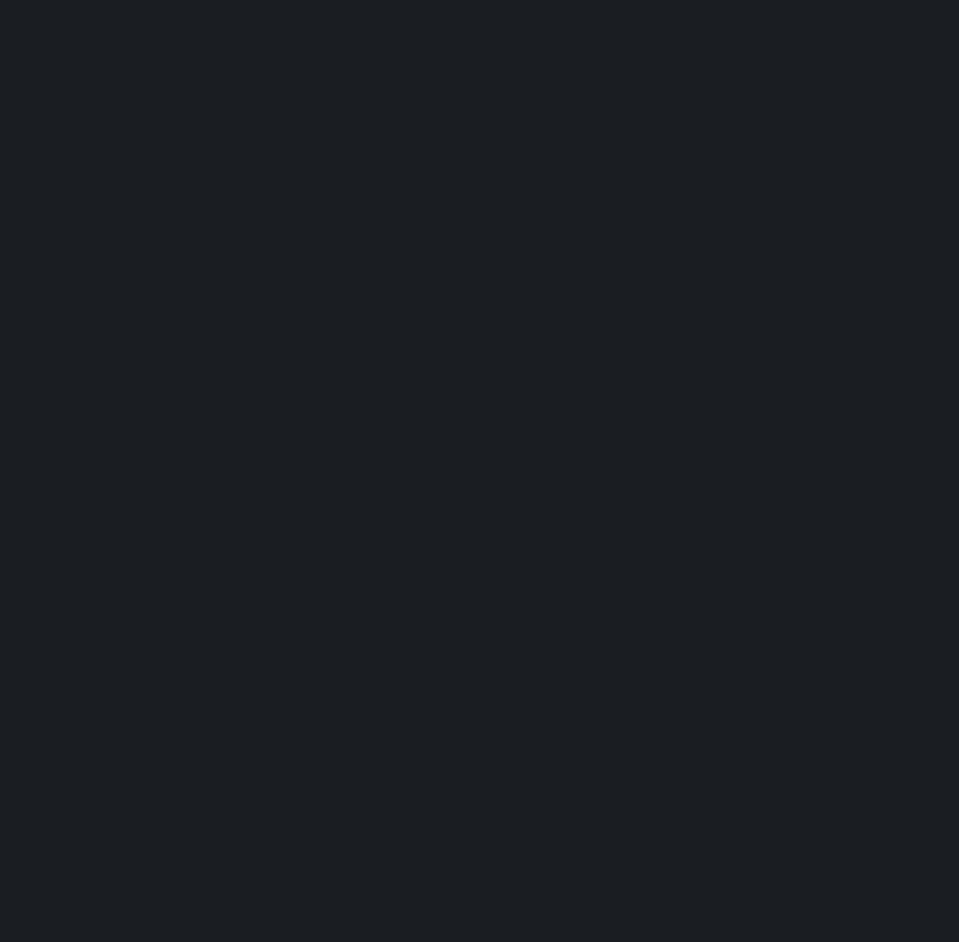
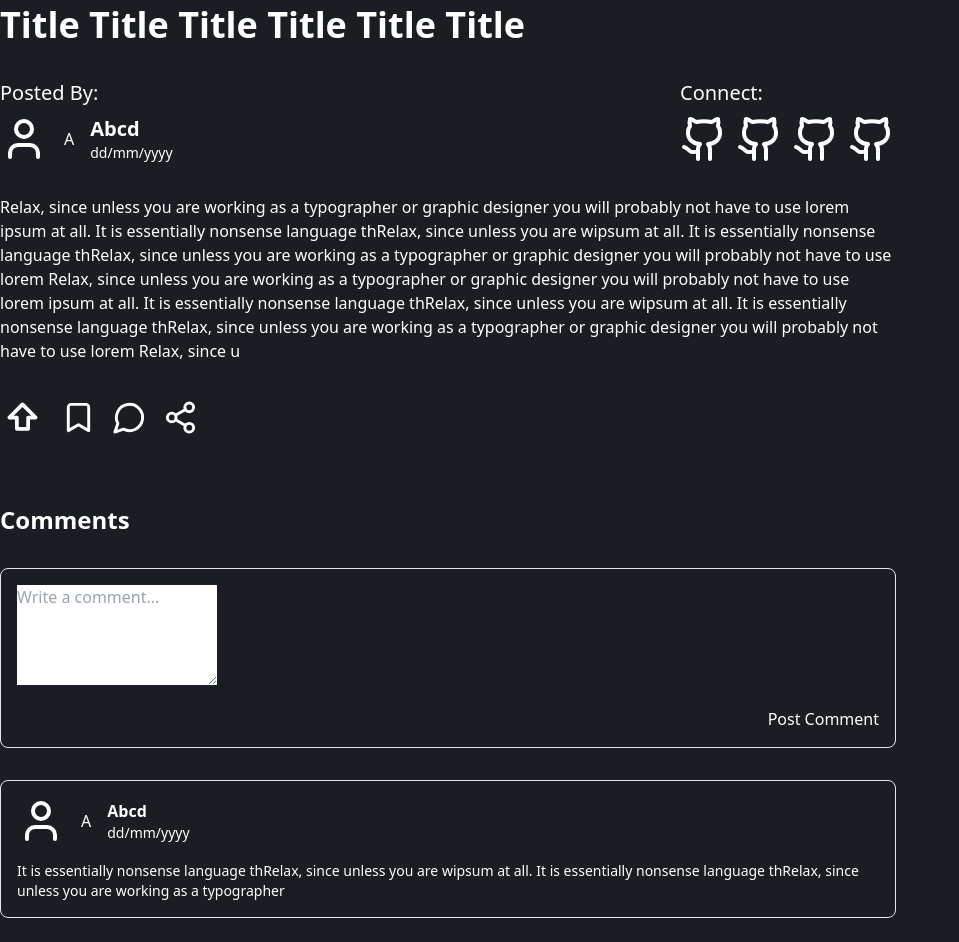
Before and after one commit to shailifadadu/IdeaVerse, a React (Vite) app in the folder frontend/: page /post in a window 1280 px wide. Before the commit this address had no page. Shown: the part 140-1082 px from the top of the page, without its empty margins (0-959 px from the left). Before the commit the page ends 800 px from the top, so only its background shows below. Built offline with nearby package versions, Linux system fonts and the light colour scheme.

Commit message:
added post page

```diff
--- a/frontend/src/App.tsx
+++ b/frontend/src/App.tsx
@@ -5,6 +5,7 @@ import AccountPage from "./pages/AccountPage";
 import NewPostPage from "./pages/NewPostPage";
 import LoginPage from "./pages/LoginPage";
 import SignupPage from "./pages/SignupPage";
+import PostPage from "./pages/Post";
 
 function App() {
   const location = useLocation();
@@ -20,6 +21,7 @@ function App() {
         <Route path="/new-post" element={<NewPostPage />} />
         <Route path="/login" element={<LoginPage />} />
         <Route path="/signup" element={<SignupPage />} />
+        <Route path="/post" element={<PostPage />} />
       </Routes>
     </div>
   );
--- a/frontend/src/components/PostCard.tsx
+++ b/frontend/src/components/PostCard.tsx
@@ -1,8 +1,11 @@
 import React from "react";
 import { ArrowBigUp, Bookmark, MessageCircle, Share2 } from "lucide-react";
+import { Link } from "react-router-dom";
 
 const PostCard: React.FC = () => {
   return (
+    <>
+    <Link to="post">
     <div className="p-4 w-full h-fit bg-[#282B33] shadow rounded-md">
       <div className="flex items-center mb-3">
       <svg
@@ -48,6 +51,8 @@ const PostCard: React.FC = () => {
           <Share2 size={35} className="text-white" />
       </div>
     </div>
+    </Link>
+    </>
   );
 };
 
--- /dev/null
+++ b/frontend/src/pages/Post.tsx
@@ -0,0 +1,118 @@
+import {
+  ArrowBigUp,
+  Bookmark,
+  Github,
+  MessageCircle,
+  Share2,
+  User,
+} from "lucide-react";
+import { Link } from "react-router-dom";
+
+// In a real app, this would fetch from your database
+const post = {
+  id: "1",
+  title:
+    "Title Title Title Title Title Title Title Title Title Title Title Title Title Title Title Title",
+  content: `Relax, since unless you are working as a typographer or graphic designer you will probably not have to use lorem ipsum at all. It is essentially nonsense language thRelax, since unless you are wipsum at all. It is essentially nonsense language thRelax, since unless you are working as a typographer or graphic designer you will probably not have to use lorem Relax, since unless you are working as a typographer or graphic designer you will probably not have to use lorem ipsum at all. It is essentially nonsense language thRelax, since unless you are wipsum at all. It is essentially nonsense language thRelax, since unless you are working as a typographer or graphic designer you will probably not have to use lorem Relax, since u`,
+  author: {
+    name: "Abcd",
+    avatar:
+      "https://hebbkx1anhila5yf.public.blob.vercel-storage.com/Screenshot%202025-01-13%20at%202.27.23%E2%80%AFPM-lFVxZml18VdS7GNjF7gI44qEcDJ2J1.png",
+    socials: {
+      twitter: "https://twitter.com/abcd",
+      github: "https://github.com/abcd",
+      linkedin: "https://linkedin.com/in/abcd",
+    },
+  },
+  date: "dd/mm/yyyy",
+  comments: [
+    {
+      id: "1",
+      author: {
+        name: "Abcd",
+        avatar:
+          "https://hebbkx1anhila5yf.public.blob.vercel-storage.com/Screenshot%202025-01-13%20at%202.27.23%E2%80%AFPM-lFVxZml18VdS7GNjF7gI44qEcDJ2J1.png",
+      },
+      date: "dd/mm/yyyy",
+      content:
+        "It is essentially nonsense language thRelax, since unless you are wipsum at all. It is essentially nonsense language thRelax, since unless you are working as a typographer",
+    },
+  ],
+};
+
+export default function PostPage() {
+  return (
+    <div className="text-white max-w-4xl py-6">
+      <article className="space-y-8">
+        <h1 className="text-4xl font-bold leading-tight">{post.title}</h1>
+
+        <div className="flex justify-between items-start">
+          <div className="space-y-2">
+            <h2 className="text-xl">Posted By:</h2>
+            <div className="flex items-center space-x-4">
+              <User className="h-12 w-12" />
+              <span>{post.author.name[0]}</span>
+              <div>
+                <p className="text-xl font-semibold">{post.author.name}</p>
+                <p className="text-sm text-muted-foreground">{post.date}</p>
+              </div>
+            </div>
+          </div>
+
+          <div className="space-y-2">
+            <h2 className="text-xl">Connect:</h2>
+            <div className="flex flex-wrap justify-between items-center space-x-2">
+              <Github size={48} />
+              <Github size={48} />
+              <Github size={48} />
+              <Github size={48} />
+            </div>
+          </div>
+        </div>
+
+        <div className="prose prose-invert max-w-none">
+          <p>{post.content}</p>
+        </div>
+
+        <div className="flex flex-warp items-center space-x-4">
+          <ArrowBigUp size={45} className="text-white" />
+          <Bookmark size={35} className="text-white" />
+          <MessageCircle size={35} className="text-white" />
+          <Share2 size={35} className="text-white" />
+        </div>
+      </article>
+
+      <div className="mt-16 space-y-8">
+        <h2 className="text-2xl font-bold">Comments</h2>
+
+        <div className="rounded-lg border p-4">
+          <textarea
+            placeholder="Write a comment..."
+            className="min-h-[100px] bg-background"
+          />
+          <div className="mt-4 flex justify-end">
+            <button>Post Comment</button>
+          </div>
+        </div>
+
+        <div className="space-y-6">
+          {post.comments.map((comment) => (
+            <div key={comment.id} className="rounded-lg border p-4 space-y-4">
+              <div className="flex items-center space-x-4">
+                <User size={48} />
+                <span>{comment.author.name[0]}</span>
+                <div>
+                  <p className="font-semibold">{comment.author.name}</p>
+                  <p className="text-sm text-muted-foreground">
+                    {comment.date}
+                  </p>
+                </div>
+              </div>
+              <p className="text-sm">{comment.content}</p>
+            </div>
+          ))}
+        </div>
+      </div>
+    </div>
+  );
+}
```
